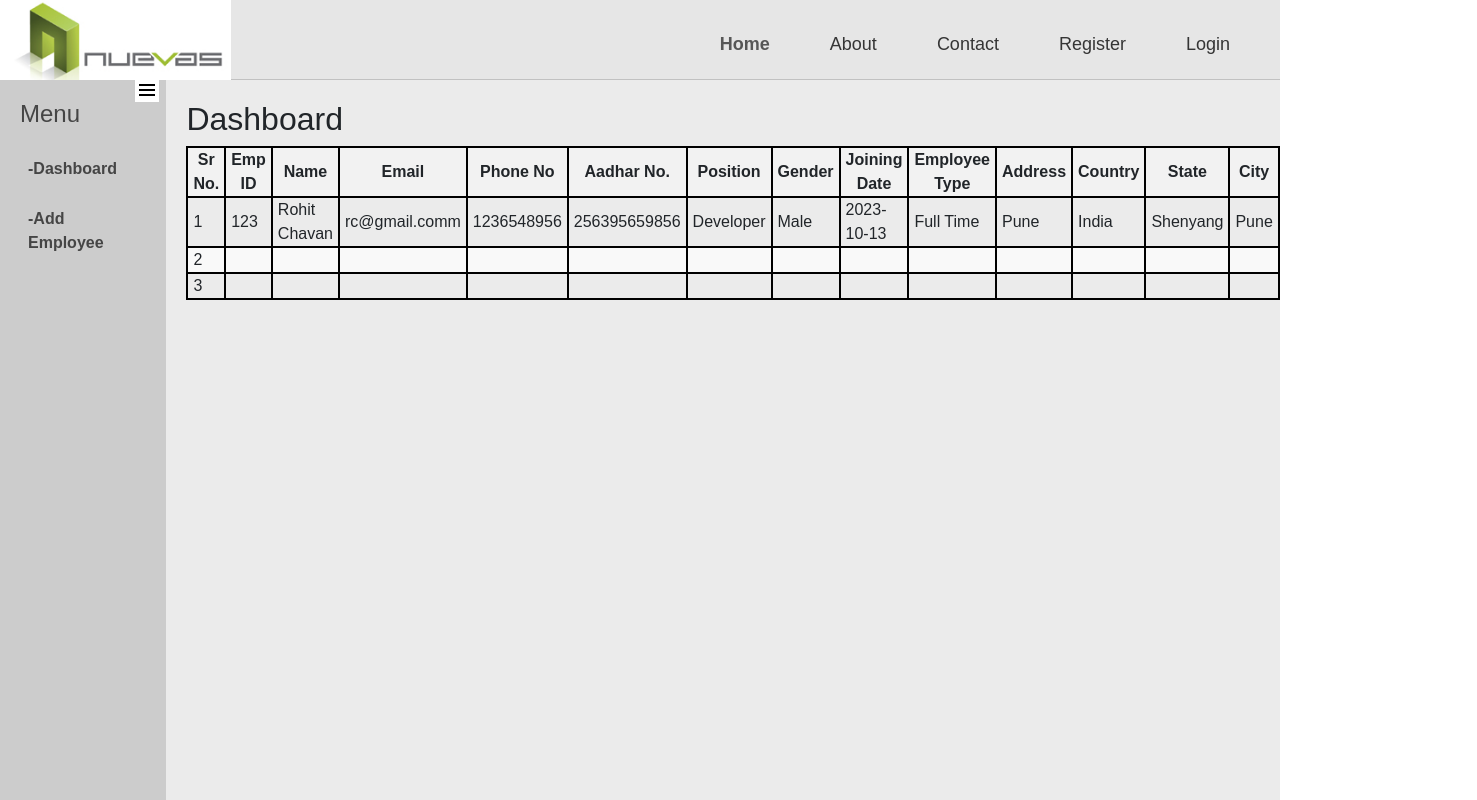
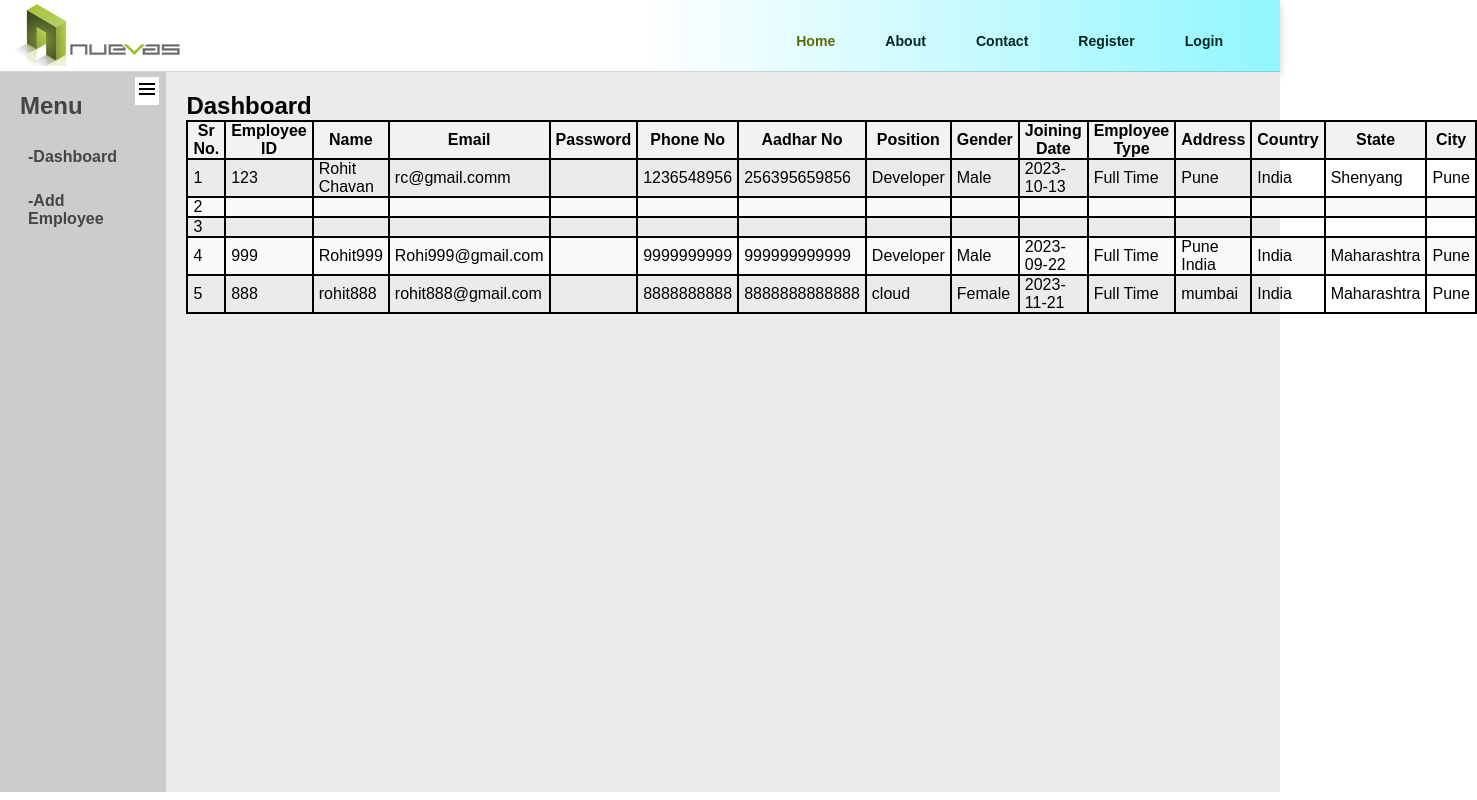
Before and after one commit to vaibhavnarsinge/angularDemo, an Angular app: page /welcome in a window 1280 px wide. Shown: the whole page, 1477 px wide, since content can reach past the window. Built offline with nearby package versions, Linux system fonts and the light colour scheme; data requests are answered from the project's data file.

Commit message:
home commit 27 feb

```diff
--- a/angular.json
+++ b/angular.json
@@ -25,8 +25,8 @@
               "src/assets"
             ],
             "styles": [
-              "node_modules/bootstrap/dist/css/bootstrap.min.css",
-              "src/styles.css"
+              "src/styles.css",
+              "node_modules/boxicons/css/boxicons.min.css"
             ],
             "scripts": []
           },
--- a/db.json
+++ b/db.json
@@ -50,6 +50,40 @@
       "country": "",
       "state": "",
       "city": ""
+    },
+    {
+      "empid": 999,
+      "name": "Rohit999",
+      "email": "Rohi999@gmail.com",
+      "password": "",
+      "phone": "9999999999",
+      "aadhar": 999999999999,
+      "position": "Developer",
+      "gender": "Male",
+      "jDate": "2023-09-22",
+      "etype": "Full Time",
+      "address": "Pune India",
+      "country": "India",
+      "state": "Maharashtra",
+      "city": "Pune",
+      "id": "6bkNGYM"
+    },
+    {
+      "empid": 888,
+      "name": "rohit888",
+      "email": "rohit888@gmail.com",
+      "password": "",
+      "phone": "8888888888",
+      "aadhar": 8888888888888,
+      "position": "cloud",
+      "gender": "Female",
+      "jDate": "2023-11-21",
+      "etype": "Full Time",
+      "address": "mumbai",
+      "country": "India",
+      "state": "Maharashtra",
+      "city": "Pune",
+      "id": "0e6yYm8"
     }
   ]
 }
--- a/src/app/app.module.ts
+++ b/src/app/app.module.ts
@@ -1,6 +1,5 @@
 import { NgModule } from '@angular/core';
 import { BrowserModule } from '@angular/platform-browser';
-
 import { AppRoutingModule } from './app-routing.module';
 import { AppComponent } from './app.component';
 import { LoginComponent } from './login/login.component';
@@ -33,7 +32,8 @@ import { AddemployeeComponent } from './addemployee/addemployee.component';
     FormsModule,
     ReactiveFormsModule,
     NgbModule,
-    HttpClientModule
+    HttpClientModule,
+
 
   ],
   providers: [],
--- a/src/app/header/header.component.css
+++ b/src/app/header/header.component.css
@@ -1,10 +1,10 @@
 .header {
-  height: 10vh;
+  height: 9vh;
   width: 100%;
   display: flex;
   justify-content: space-between;
   align-items: center;
-  background-color: #e6e6e6;
+  background: linear-gradient(to right, white,white, rgb(145, 246, 255));
   padding: 0 20px 0 0;
   color: #fff;
   border-bottom: 1px rgba(0, 0, 0, 0.161) solid;
@@ -13,33 +13,41 @@
 }
 
 .header img {
+  border-radius: 20px;
+  margin: 0.2vw;
   width: auto;
-  height: 10vh;
+  height: 8vh;
 }
 
 .navlist {
+  padding: 12px;
+  height: 5vh;
   display: flex;
   align-items: center;
 }
 
 .navlist a {
   text-decoration: none;
-  color: #000000c5;
+  color: #002723;
   margin: 0 15px;
-  font-size: 18px;
-  padding: 10px 15px;
+  font-size: 1.1vw;
+  font-weight: 500;
+  padding: 5px 10px;
   border-radius: 8px;
+  font-weight: bold;
+
   transition: background-color 0.3s ease, color 0.3s ease;
 }
 
 .navlist a.active,
 .navlist a:hover {
-  background-color: #fff;
-  color: #007bff;
+  background-color: #367900;
+  color: #bde7bb;
+
 }
 
 .home-link a {
-  color: #575757;
+  color: #5e6b00;
   font-weight: bold;
   transition: color 0.3s ease;
 }
--- a/src/app/login-app/login-app.component.css
+++ b/src/app/login-app/login-app.component.css
@@ -3,21 +3,23 @@
     justify-content: center;
     align-items: center;
     height: 90vh;
-    background-color: #eeeeee;
+    background-color: rgb(35, 96, 101);
 
 }
 
 .login-section {
-    background-color: #fffdfd;
+    background-color:  rgb(2, 114, 136);
     padding: 20px;
     border-radius: 8px;
-    box-shadow: 0 4px 6px rgba(0, 0, 0, 0.1);
+    box-shadow: 0 4px 6px rgb(0, 0, 0);
     width: 400px;
 }
 
 .login-section h3 {
-    color: #333;
-    font-size: 24px;
+    text-shadow: 0 0 5px #007bff;
+    color: #030d28;
+    font-size: 5vw;
+
     margin-bottom: 20px;
 }
 
@@ -27,9 +29,12 @@
 }
 
 .inputbox input {
+    border-color: #030d28;
+    box-shadow: 0 0 5px #007bff;
     width: 100%;
+    color: #030d28;
+
     padding: 5px 10px 5px 10px;
-    border: 1px solid #ccc;
     border-radius: 4px;
     outline: none;
     font-size: 16px;
@@ -50,8 +55,9 @@
 
 .forgot-password a {
     text-decoration: none;
-    color: #007bff;
+    color: #003369;
     font-size: 14px;
+    font-weight: 600;
     transition: color 0.3s ease;
 }
 
@@ -65,15 +71,19 @@ button {
     width: 100%;
     font-size: 18px;
     font-weight: bold;
-    color: #fff;
-    background-color: #007bff;
+    color: #000544;
+    border-color: #030d28;
+    box-shadow: 0 0 5px #007bff;
+    background-color: rgb(35, 96, 101);
     border: none;
     border-radius: 4px;
     cursor: pointer;
     transition: background-color 0.3s ease;
 }
 button:hover {
-    background-color: #0056b3;
+    background-color: #001d3c;
+    color: #767889;
+
 }
 
 
--- a/src/app/login-app/login-app.component.html
+++ b/src/app/login-app/login-app.component.html
@@ -5,6 +5,7 @@
             <div class="inputbox">
                 <input type="text" [ngClass]="{'is-invalid':submitted && loginform.get('user')?.errors}"
                 formControlName="user" placeholder="Enter Username" [(ngModel)]="loginobj.user"/>
+
             </div>
             <div *ngIf="submitted || loginform.get('user')?.invalid && (loginform.get('user')?.dirty || (loginform.get('user')?.touched))">
                 <div class="er1" *ngIf=" loginform.get('user')?.hasError('required')" ><span>Please Enter Correct Email</span></div>
--- a/src/app/login-app/login-app.component.ts
+++ b/src/app/login-app/login-app.component.ts
@@ -1,6 +1,7 @@
 import { Component, OnInit } from '@angular/core';
 import { FormGroup, Validators, FormBuilder } from '@angular/forms';
 import { ActivatedRoute, Router } from '@angular/router';
+
 
 export const StrongPasswordRegx: RegExp =
   /^(?=[^A-Z]*[A-Z])(?=[^a-z]*[a-z])(?=\D*\d).{8,}$/;
--- a/src/app/welcome/welcome.component.html
+++ b/src/app/welcome/welcome.component.html
@@ -17,11 +17,12 @@
       <thead>
         <tr>
           <th>Sr No.</th>
-          <th>Emp ID</th>
-          <th style="width: 10vw;">Name</th>
+          <th>Employee ID</th>
+          <th>Name</th>
           <th>Email</th>
+          <th>Password</th>
           <th>Phone No</th>
-          <th>Aadhar No.</th>
+          <th>Aadhar No</th>
           <th>Position</th>
           <th>Gender</th>
           <th>Joining Date</th>
@@ -30,11 +31,10 @@
           <th>Country</th>
           <th>State</th>
           <th>City</th>
-
         </tr>
       </thead>
       <tbody>
-        <tr *ngFor="let item of user; let i = index">
+        <!-- <tr *ngFor="let item of user; let i = index">
           <td>{{ i + 1 }}</td>
           <td>{{ item.empid }}</td>
           <td>{{ item.name }}</td>
@@ -49,6 +49,11 @@
           <td>{{ item.country }}</td>
           <td>{{ item.state }}</td>
           <td>{{ item.city }}</td>
+        </tr> -->
+        <tr *ngFor="let item of user; let i = index">
+          <td>{{ i + 1 }}</td>
+          <!-- Dynamically generate table cells -->
+          <td *ngFor="let key of userKeys">{{ item[key] }}</td>
         </tr>
       </tbody>
     </table>
--- a/src/app/welcome/welcome.component.ts
+++ b/src/app/welcome/welcome.component.ts
@@ -9,12 +9,18 @@ import { EmployeeDataService } from '../services/employee-data.service';
   styleUrls: ['./welcome.component.css'],
 })
 export class WelcomeComponent {
+  userKeys: string[] = [];
   isSidebarOpen: boolean = true;
 
   user:any;
   constructor(private route: ActivatedRoute, private router: Router, private userService:EmployeeDataService ) {
       userService.getUserData().subscribe((data) => {
         this.user = data;
+
+        if (this.user.length > 0) {
+          // Get keys from the first item assuming all items have the same structure
+          this.userKeys = Object.keys(this.user[0]).filter(key => key !== 'id'); // Exclude "_id" from keys
+        }
       })
   }
 
```
